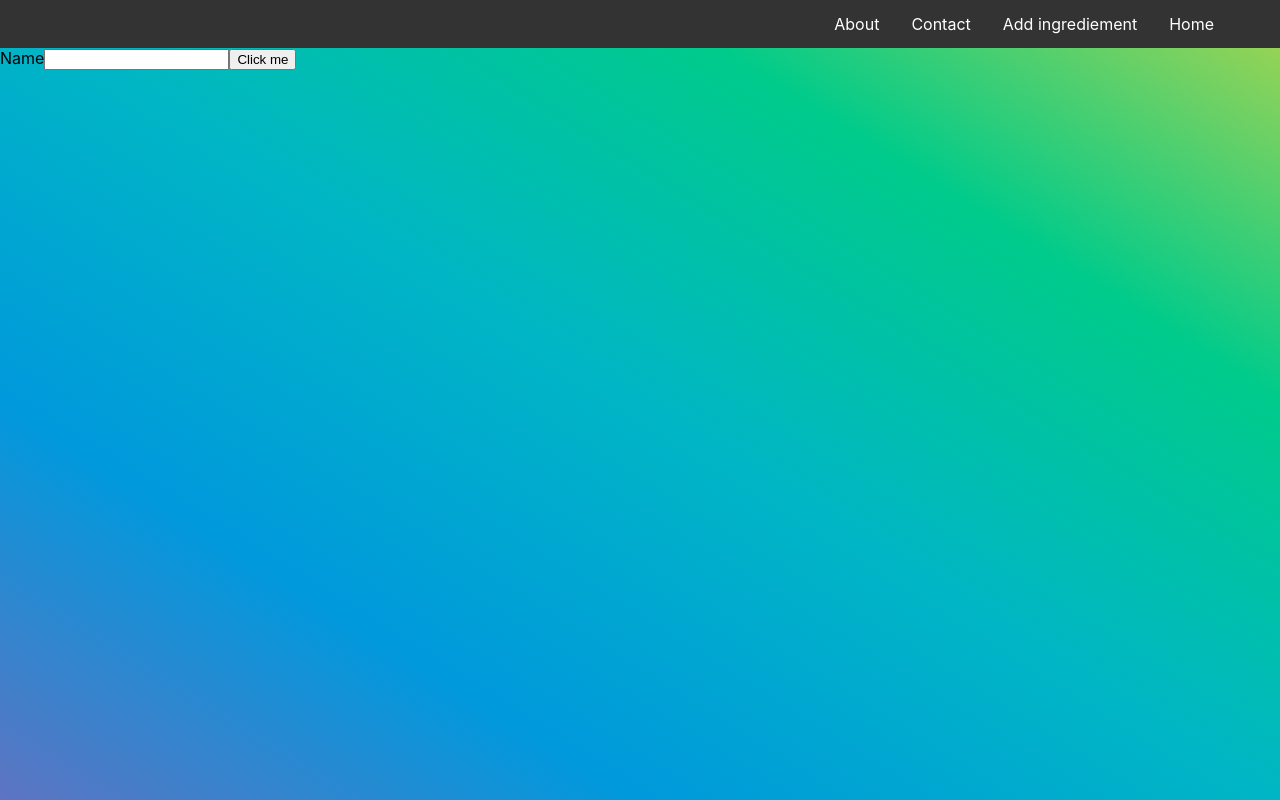
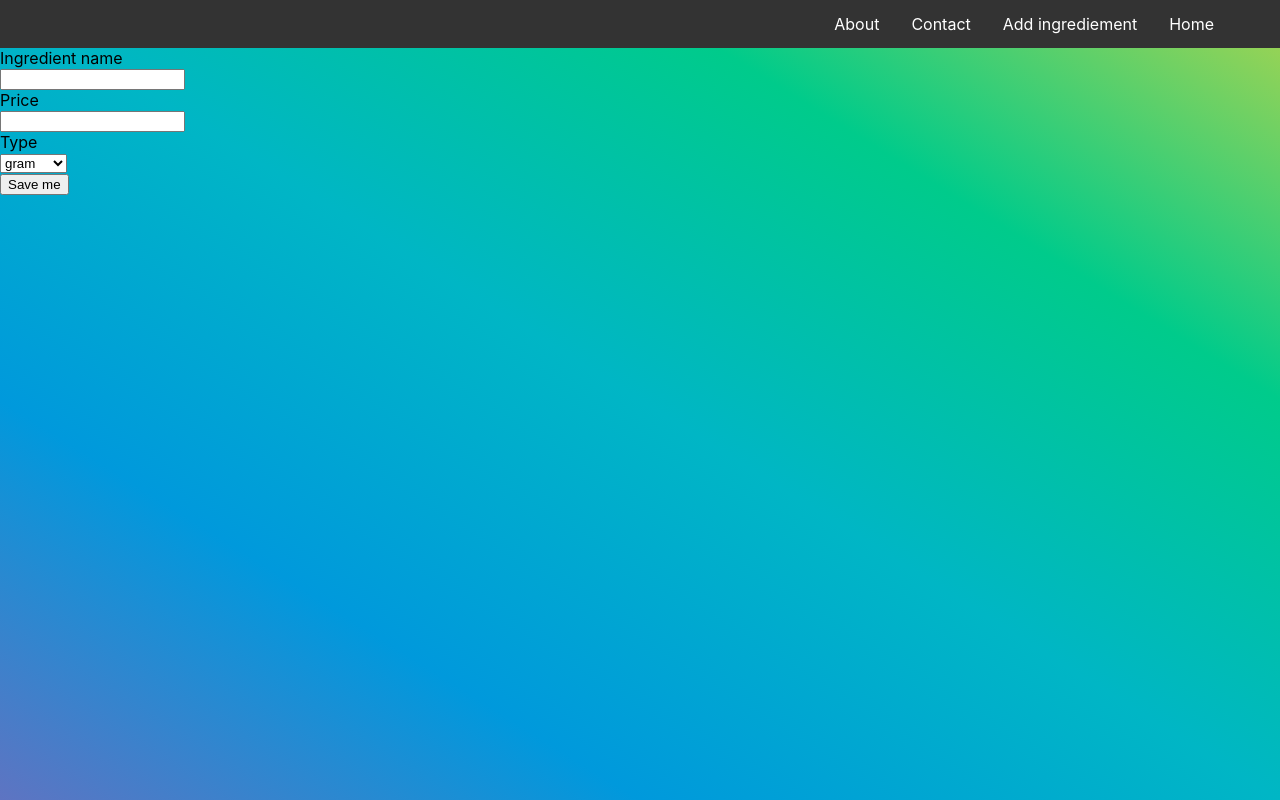
Before and after one commit to CodecoolGlobal/el-proyecte-grande-sprint-5-java-LordBrutal, a React (Create React App) app in the folder src/frontend/myrestaurantapp/: page /ingredient in a window 1280 px wide. Built offline with nearby package versions, Linux system fonts and the light colour scheme.

Commit message:
add: fields for user inpot

```diff
--- a/src/frontend/myrestaurantapp/src/pages/Ingredients.js
+++ b/src/frontend/myrestaurantapp/src/pages/Ingredients.js
@@ -1,10 +1,24 @@
-
 function Ingredients() {
-    return (<div>
-        <form>
-            <label>Name<input type="text" name="name" /></label>
-            <button type="submit">Click me</button>
-        </form>
+    return (
+        <div className="add-ingredient-container">
+            <div className="add-ingredient-baackround">
+                <form action="http://localhost:8080/api/add-ingredient" method="POST">
+                    <label className="label-text">Ingredient name<br/>
+                        <input  className="label-input" type="text" name="name" required/>
+                    </label><br/>
+                    <label className="label-text">Price<br/>
+                        <input className="label-input" type="text" name="price" required/>
+                    </label><br/>
+                    <label className="label-text">Type<br/>
+                        <select className="select-dropdown" name="price">
+                            <option value="GRAM">gram</option>
+                            <option value="MILLILITRE">milliliter</option>
+                            <option value="PIECE">piece</option>
+                        </select>
+                    </label><br/>
+                    <button className="submit-button" type="submit">Save me</button>
+                </form>
+            </div>
     </div>)
 }
 
```
